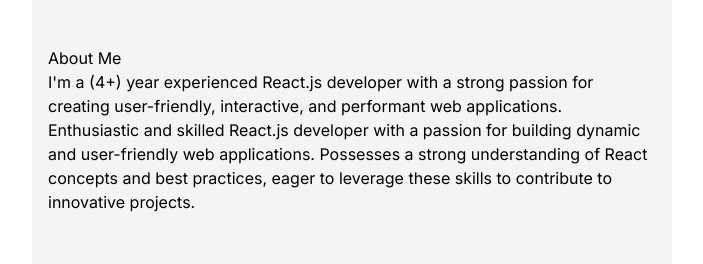
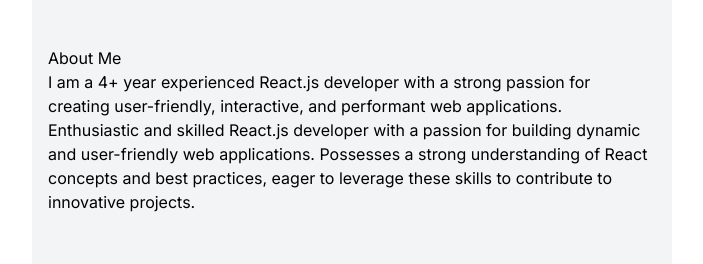
Before and after one commit to shubhamsingh2468/React-portfolio, a Next.js app: page / in a window 1280 px wide. Shown: the part 438-702 px from the top of the page, without its empty margins (288-991 px from the left). Built offline with nearby package versions, Linux system fonts and the light colour scheme.

Commit message:
third commit

```diff
--- a/app/components/AboutMe.js
+++ b/app/components/AboutMe.js
@@ -6,7 +6,7 @@
       <div className="container mx-auto px-4 max-w-2xl">
         <h2>About Me</h2>
         <p>
-          I'm a (4+) year experienced React.js developer with a strong
+          I am a 4+ year experienced React.js developer with a strong
           passion for creating user-friendly, interactive, and performant web applications.
           Enthusiastic and skilled React.js developer with a passion for building dynamic and user-friendly web applications. Possesses a strong understanding of React concepts and best practices, eager to leverage these skills to contribute to innovative projects.
         </p>
```
